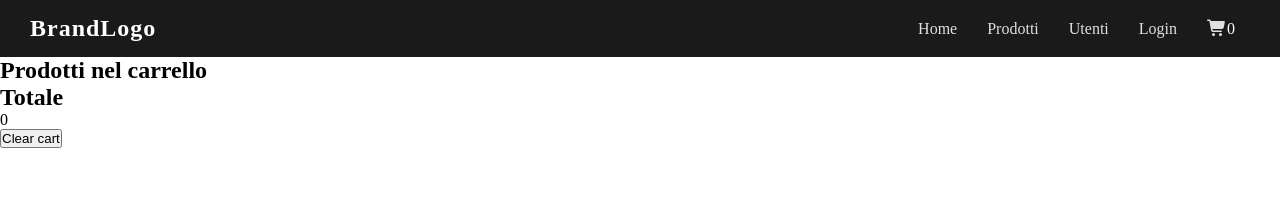
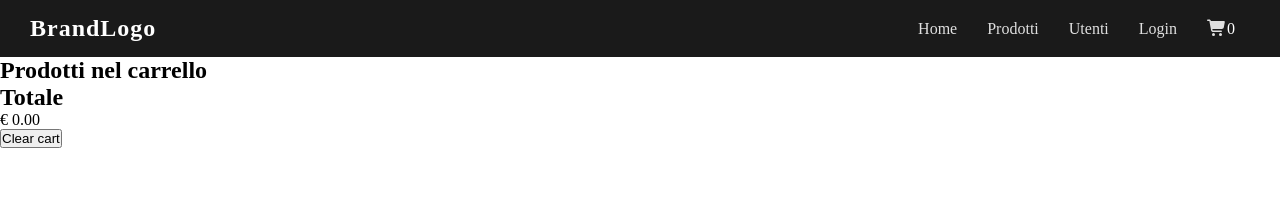
Before and after one commit to arces2026/The-final-arces-vue-proj, a Vue app: page /cart in a window 1280 px wide. Shown: the top 201 px of the page. Built offline with nearby package versions, Linux system fonts and the light colour scheme.

Commit message:
feat: add remove item functionality and improve cart display
- Add rimuoviItem action to remove items from cart
- Display discounted price with sconto badge in cart
- Show discount percentage on items with sconto
- Format total price with toFixed(2) for proper currency display

```diff
--- a/src/components/Cart.vue
+++ b/src/components/Cart.vue
@@ -5,17 +5,31 @@
   <div class="items-container">
     <h2>Prodotti nel carrello</h2>
     <ul v-for="item in data" :key="item.id">
-         <li>{{ item.nome }}{{ item.prezzo }}</li>
+      <li>
+        {{ item.nome }} € {{ item.prezzo_scontato.toFixed(2) }}
+        <span v-if="item.sconto !== 0">{{ item.sconto }}%</span>
+        <button @click="cartStore.rimuoviItem(item.id)">Rimuovi</button>
+      </li>
     </ul>
-    </div>
-
+  </div>
 </template>
 
 <script setup>
+import { useCartStore } from '@/stores/cartStore.js';
 import Modal from './Modal.vue'
+
+const cartStore = useCartStore()
 const props = defineProps({
-    data: Array
+  data: Array,
 })
+
+// // define the emit
+// const emit = defineEmits(['rimuovi-item'])
+
+// //emit the event when called
+// const rimuoviItem = (itemId) => {
+//     emit('rimuovi-item', itemId)
+// }
 </script>
 
 <style></style>
--- a/src/components/HomeComponent.vue
+++ b/src/components/HomeComponent.vue
@@ -47,7 +47,7 @@ onMounted(async () => {
    } finally {
       loading.value = false
    }
-   // console.log(products.value);
+   console.log({products: products.value});
 })
 
 </script>
--- a/src/stores/cartStore.ts
+++ b/src/stores/cartStore.ts
@@ -32,8 +32,14 @@ export const useCartStore = defineStore('cart', () => {
   watch(items, (newItems) => {localStorage.setItem('cart', JSON.stringify(newItems))}, { deep: true})
 
   const totalPrice = computed<number>(() =>
-    items.value.reduce((acc, item) => acc + item.prezzo_scontato * item.quantity, 0),
+    items.value.reduce((acc, item) => acc + item.prezzo_scontato * item.quantity, 0)
   )
+
+  const rimuoviItem = (itemId: number) => {
+    const itemQuantity = items.value.find(i => i.id === itemId)
+    console.log({itemQuantity: itemQuantity?.quantity})
+    items.value = items.value.filter(i => i.id !== itemId)
+  }
 
   const clearCart = () => {
     // localStorage.setItem('cart', JSON.stringify([]))
@@ -47,7 +53,7 @@ export const useCartStore = defineStore('cart', () => {
     } else {
       items.value.push({ ...product, quantity: 1 })
     }
-    console.log({ items: items.value })
+    console.log({ items: items.value[0].quantity })
 
     // localStorage.setItem('cart', JSON.stringify(items.value))
   }
@@ -58,5 +64,6 @@ export const useCartStore = defineStore('cart', () => {
     totalPrice,
     addToCart,
     clearCart,
+    rimuoviItem
   }
 })
--- a/src/views/CartView.vue
+++ b/src/views/CartView.vue
@@ -7,6 +7,7 @@ const cartStore = useCartStore();
 // const prodotti = await getProducts('https://deploy-django-backend.onrender.com/api/v1/scarpe')
 console.log({items: cartStore.items})
 console.log({totalItems: cartStore.totalItems})
+
 </script>
 
 <template>
@@ -15,6 +16,6 @@ console.log({totalItems: cartStore.totalItems})
     >
     </Cart>
     <h2>Totale</h2>
-    <p>{{ cartStore.totalPrice }}</p>
+    <p>€ {{ cartStore.totalPrice.toFixed(2) }}</p>
     <button type="button" @click="cartStore.clearCart">Clear cart</button>
 </template>
```
